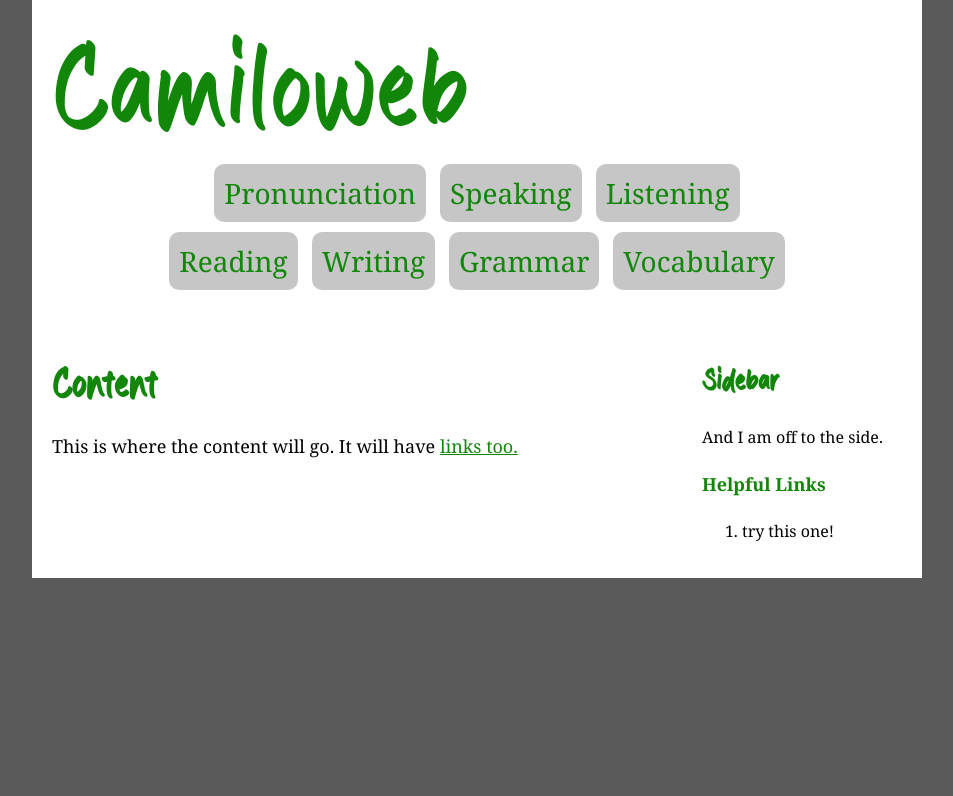
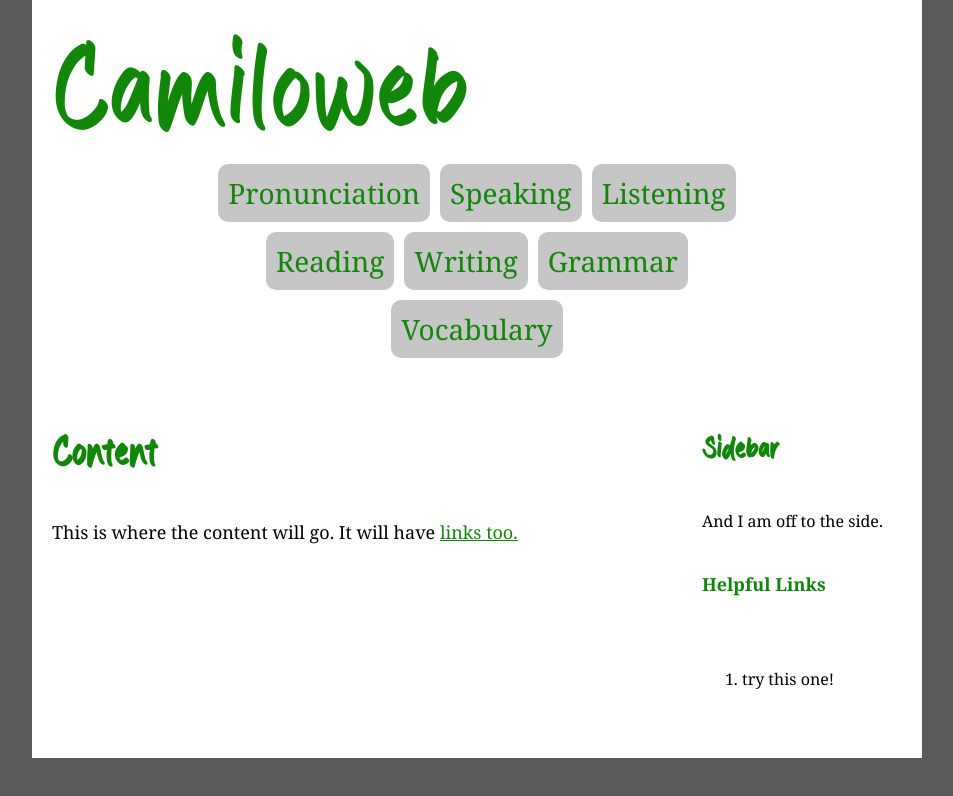
Before and after one commit to cousinrob/camiloweb, a plain HTML site: page index.html in a window 1280 px wide. Shown: the whole page, without its empty margins (163-1116 px from the left). Drawn offline with Linux system fonts and the light colour scheme.

Commit message:
Change layout to flex

```diff
--- a/index.html
+++ b/index.html
@@ -11,10 +11,9 @@
         <div id="main">
             <div id="title">Camiloweb</div>
 
-            <div id="nav">
-                <a href="pages/p">Pronunciation</a> <a href="pages/s">Speaking</a> <a href="pages/l">Listening</a><BR>
-                <a href="pages/r">Reading</a> <a href="pages/w">Writing</a> <a href="pages/g">Grammar</a> <a href="pages/v">Vocabulary</a>
-            </div>
+            <nav id="nav">
+                <a href="pages/p">Pronunciation</a> <a href="pages/s">Speaking</a> <a href="pages/l">Listening</a><a href="pages/r">Reading</a> <a href="pages/w">Writing</a> <a href="pages/g">Grammar</a> <a href="pages/v">Vocabulary</a>
+            </nav>
 
         <div id="site">
 
--- a/styles.css
+++ b/styles.css
@@ -8,16 +8,17 @@ body {
   }
 
 a {
-    color:#118609
+    color: #118609
 }
+
 a:hover {
-    text-decoration:underline;
+    text-decoration: underline;
     text-decoration-style: double;
 }
 
 p {
-    color:black;
-    font-family: Georgia,serif;
+    color: black;
+    font-family: Georgia, serif;
 }
 
 h1 {
@@ -28,13 +29,13 @@ h1 {
 
 h3 {
     color: #118609;
-    font-family:'Hook Franco';
+    font-family: 'Hook Franco';
     font-size: 28px;
 }
 
 h4 {
-    color:#118609;
-    font-family: Georgia,serif;
+    color: #118609;
+    font-family: Georgia, serif;
     font-size: 18px;
 }
 
@@ -46,6 +47,8 @@ h4 {
     margin: 0 auto;
     margin-top: -10px;
     margin-bottom: -10px;
+    display: flex;
+    flex-direction: column;
 }
 
 #title {
@@ -55,21 +58,24 @@ h4 {
 }
 
 #nav {
-    text-align:center;
+    width: 600px;
+    display: flex;
+    flex-wrap: wrap;
+    justify-content: center;
+    margin: 0 auto;
+
 }
 
 #nav a{
     font-family: Georgia, serif;
     font-size: 28px;
-    color:#118609;
+    color: #118609;
     background-color: #c6c6c6;
     padding: 10px;
     box-sizing: border-box;
     margin: 5px;
-    display: inline-block;
-    border-radius:10px;
+    border-radius: 10px;
     text-decoration:none;
-
 }
 
 #nav a:hover {
@@ -79,7 +85,9 @@ h4 {
 
 
 #site {
-    display:inline-flex;
+    display: flex;
+    justify-content: space-between;
+    width: 850px;
 }
 
 #content {
@@ -89,7 +97,9 @@ h4 {
     box-sizing: border-box;
     width: 650px;
     height: auto;
-    display: inline-block;
+    display: flex;
+    align-items: flex-start;
+    flex-direction: column;
     margin-top: 40px;
 }
 
@@ -97,9 +107,11 @@ h4 {
     font-size: 16px;
     font-family: Georgia, serif;
     box-sizing: border-box;
-    width: 300px;
+    width: 200px;
     height: auto;
     margin-left: 0px;
     margin-top: 40px;
-    display: inline-block;
+    display: flex;
+    justify-content: flex-start;
+    flex-direction: column;
 }
```
